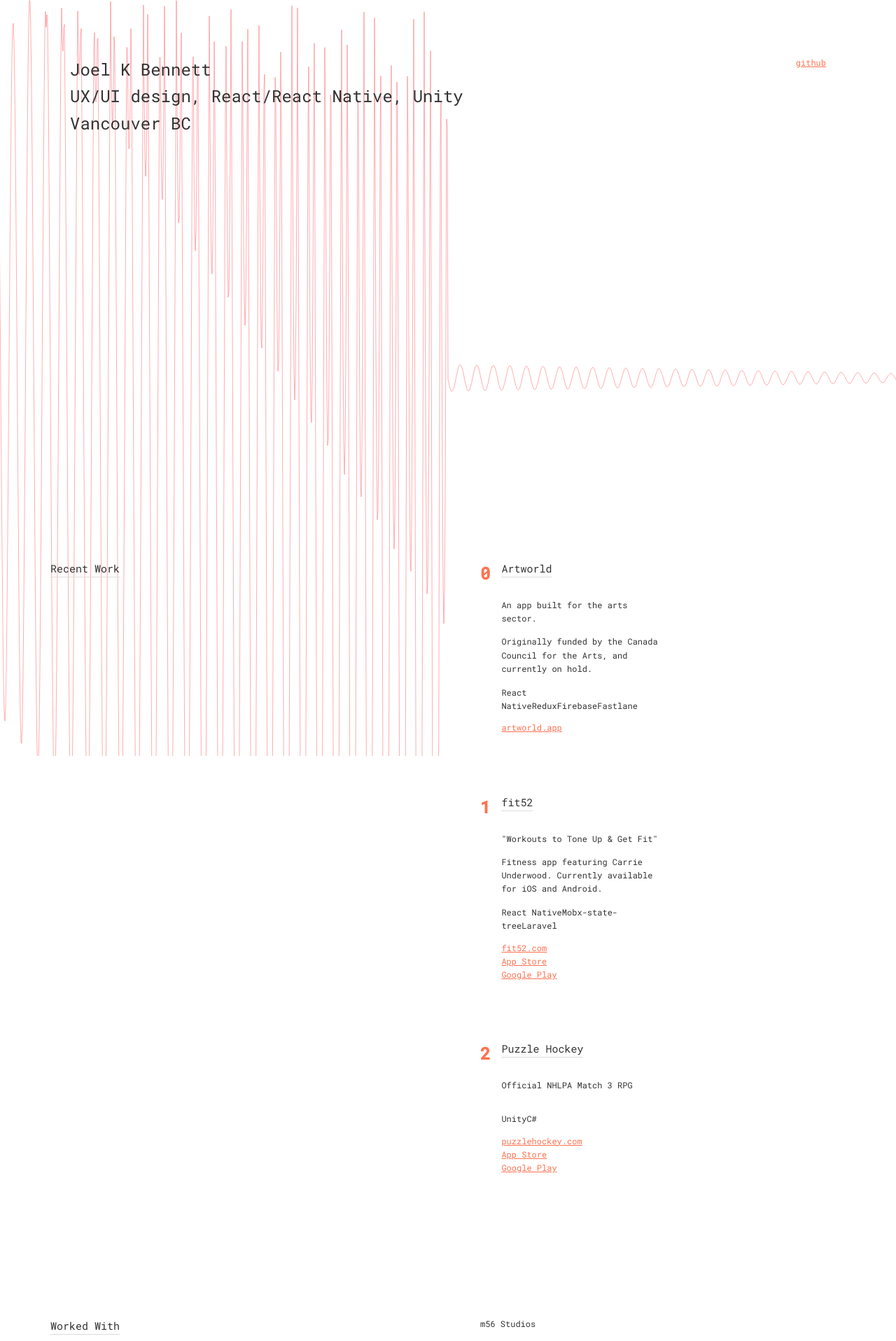
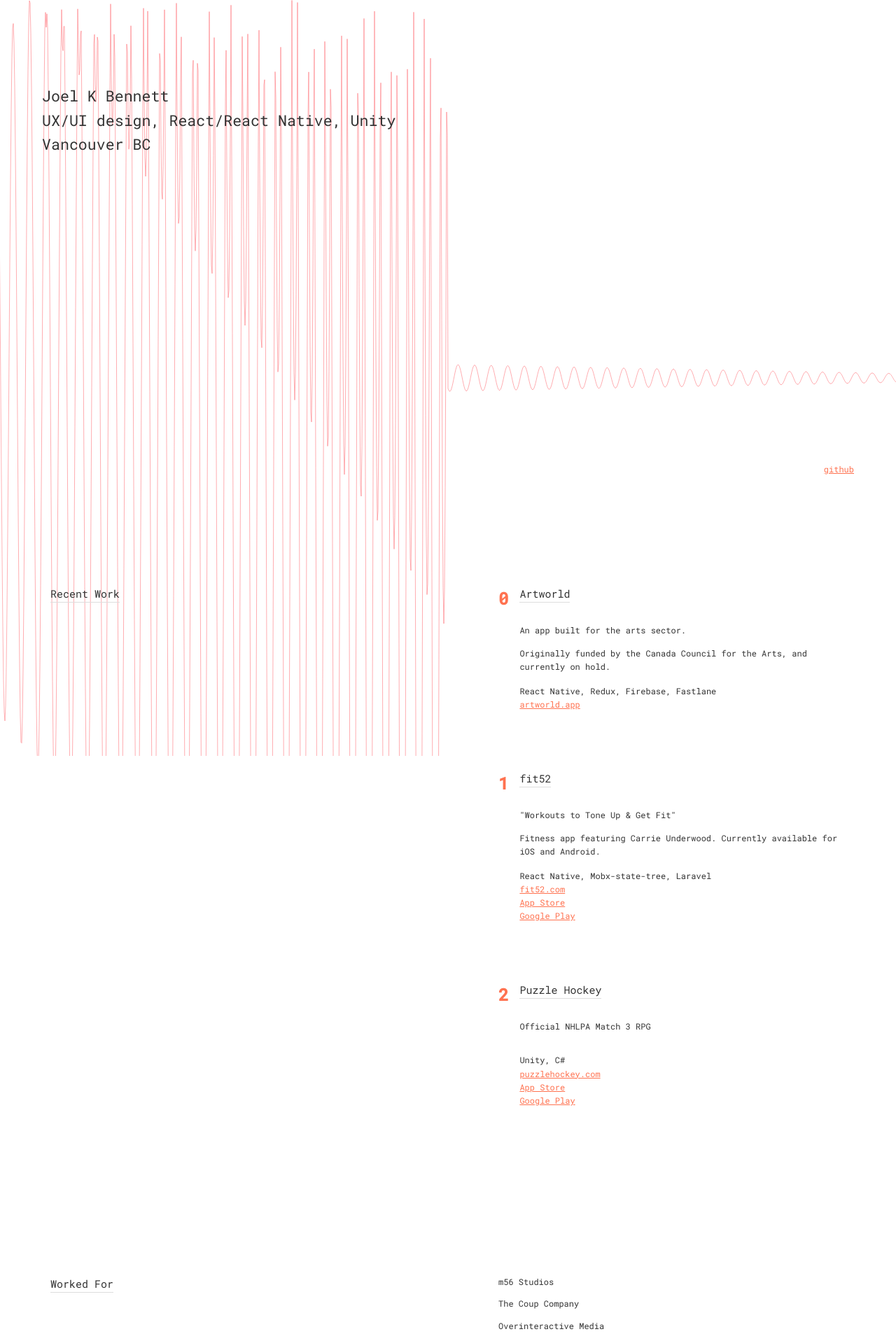
Before and after one commit to joelkbennett/joelkb.dev-nextjs, a Next.js app: page / in a window 1280 px wide. Shown: the top 1916 px of the page at 70% size. Built offline with nearby package versions, Linux system fonts and the light colour scheme.

Commit message:
Mobile layout edits

```diff
--- a/components/Project/Project.tsx
+++ b/components/Project/Project.tsx
@@ -97,7 +97,7 @@
       //   backgroundImage:
       //     'linear-gradient(rgba(255,255,255,1), rgba(255,0,0,.1))',
       // }}
-      className={styles.wrapper}>
+      className={`${styles.wrapper}`}>
       <div className={styles.inner}>
         <div className={styles.number}>
           <p>{number}</p>
@@ -116,11 +116,9 @@
             </div>
 
             {techStack && techStack.length > 0 && (
-              <ul className={styles.stack}>
+              <ul className={`${styles.stack} inline`}>
                 {techStack.map((item, index) => (
-                  <li className="inline" key={index}>
-                    {item}
-                  </li>
+                  <li key={index}>{item}</li>
                 ))}
               </ul>
             )}
--- a/components/Project/project.module.css
+++ b/components/Project/project.module.css
@@ -1,5 +1,5 @@
 .wrapper {
-  width: 50%;
+  /* width: 50%; */
 }
 
 .inner {
--- a/components/Section/section.module.css
+++ b/components/Section/section.module.css
@@ -1,21 +1,32 @@
 .wrapper {
   display: flex;
   flex-direction: column;
-  margin: 0px 6em 10em 6em;
+  margin: 3em 6em 10em 6em;
+}
 
+.column {
+  min-width: 100px;
+}
+
+.content {
+  padding-left: 0px;
+}
+
+@media screen and (min-width: 720px) {
+  .wrapper {
+    flex-direction: row;
+  }
+  .content {
+    padding-left: 120px;
+  }
 }
 
 @media screen and (min-width: 960px) {
-  .wrapper {
-    flex-direction: row;
+  .content {
+    padding: 0 0 0 6em;
+  }
+
+  .column {
+    flex: 1 1 300px;
   }
 }
-
-.column {
-  flex: 1 1 20px;
-  align-items: left;
-}
-
-.content {
-  padding: 0 0 0 6em;
-}
--- a/components/SiteFooter/siteFooter.module.css
+++ b/components/SiteFooter/siteFooter.module.css
@@ -3,6 +3,6 @@
   flex-direction: row;
   justify-content: flex-end;
   width: 100%;
-  min-height: 640px;
+  min-height: 200px;
   z-index: -1;
 }
--- a/components/SiteHeader/SiteHeader.tsx
+++ b/components/SiteHeader/SiteHeader.tsx
@@ -11,12 +11,15 @@
       <div className={styles.wave}>
         <Wave />
       </div>
-      <div className={styles.inner}>
-        <div>
-          <h1>Joel K Bennett</h1>
-          <h1>UX/UI design, React/React Native, Unity</h1>
-          <h1>Vancouver BC</h1>
-        </div>
+      <div className={`${styles.inner}`}>
+        <h1>
+          Joel K Bennett
+          <br />
+          UX/UI design, React/React Native, Unity
+          <br />
+          Vancouver BC
+          <br />
+        </h1>
 
         <section className={styles.links}>
           <a href="https://www.github.com/joelkbennett">github</a>
--- a/components/SiteHeader/siteHeader.module.css
+++ b/components/SiteHeader/siteHeader.module.css
@@ -13,18 +13,37 @@
   position: fixed;
   overflow: hidden;
   z-index: -1;
+  top: 0;
+  left: -915px;
 }
 
 .inner {
   display: flex;
   justify-content: space-between;
-  /* position: fixed;
-  top: 0;
-  left: 0; */
+  flex-direction: column;
   width: 100%;
-  padding: 80px 100px;
+  padding: 2em 2em 2em 4.5em;
 }
 
 .links {
+  align-self: flex-end;
+}
 
+@media (min-width: 720px) {
+  .wave {
+    left: -700px;
+    top: 200px;
+  }
 }
+
+@media (min-width: 960px) {
+  .wave {
+    left: inherit;
+    top: inherit;
+  }
+
+  .inner {
+    flex-direction: row;
+    padding: 10em 5em;
+  }
+}
--- a/pages/index.tsx
+++ b/pages/index.tsx
@@ -2,8 +2,8 @@
 import Layout from '../components/Layout/Layout';
 import { getAllProjects } from '../lib/projects';
 import Link from 'next/link';
+import Section from '../components/Section/Section';
 import ProjectList from '../components/ProjectList/ProjectList';
-import WorkExperienceList from '../components/WorkExperienceList/WorkExperienceList';
 import SkillList from '../components/SkillList/SkillList';
 
 export default function Home({ projects }) {
@@ -13,7 +13,26 @@
         <title>{'joelkb.dev'}</title>
       </Head>
       <ProjectList projects={projects} />
-      <WorkExperienceList />
+      <Section title="Worked For">
+        <ul className={`list-flex`}>
+          <li>m56 Studios</li>
+          <li>The Coup Company</li>
+          <li>Overinteractive Media</li>
+          <li>AIDS Vancouver</li>
+          <li>Bang-On</li>
+        </ul>
+      </Section>
+      <Section title="Worked on projects for">
+        <ul className={`list-flex`}>
+          <li>Telus</li>
+          <li>Telus Fund</li>
+          <li>CBC</li>
+          <li>The Canada Games</li>
+          <li>Wattpad</li>
+          <li>Pivot Legal Society</li>
+          <li>The Vancouver Symphony Orchestra</li>
+        </ul>
+      </Section>
       <SkillList />
     </Layout>
   );
--- a/styles/global.css
+++ b/styles/global.css
@@ -37,7 +37,7 @@
 h1, h2, h3 {}
 
 h1 {
-  font-size: 2rem;
+  font-size: 1.8rem;
 }
 
 h2 {
```
